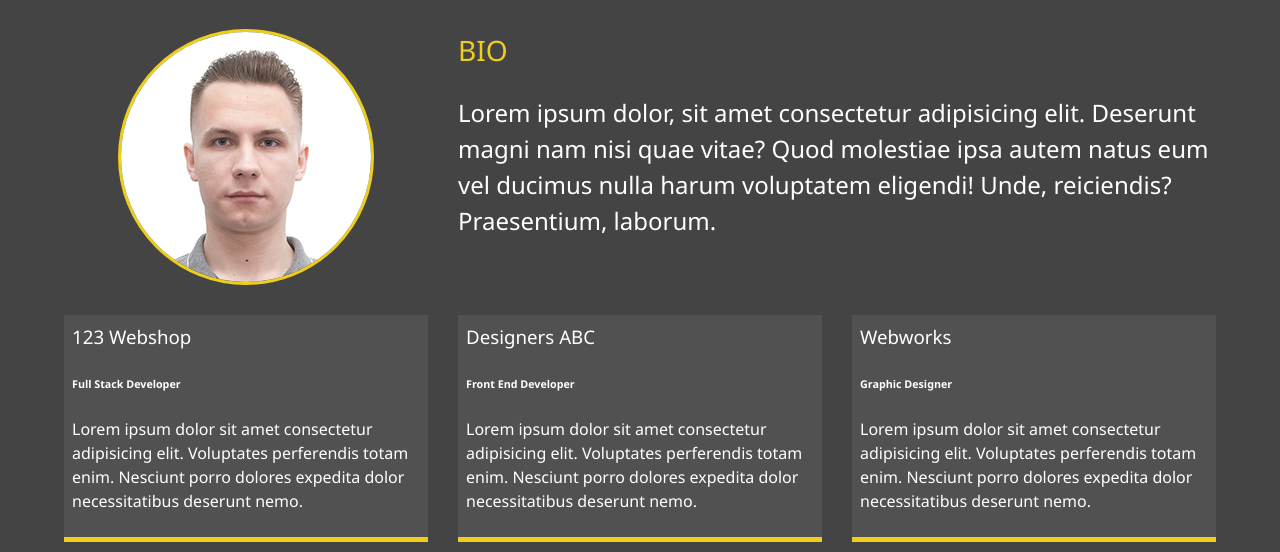
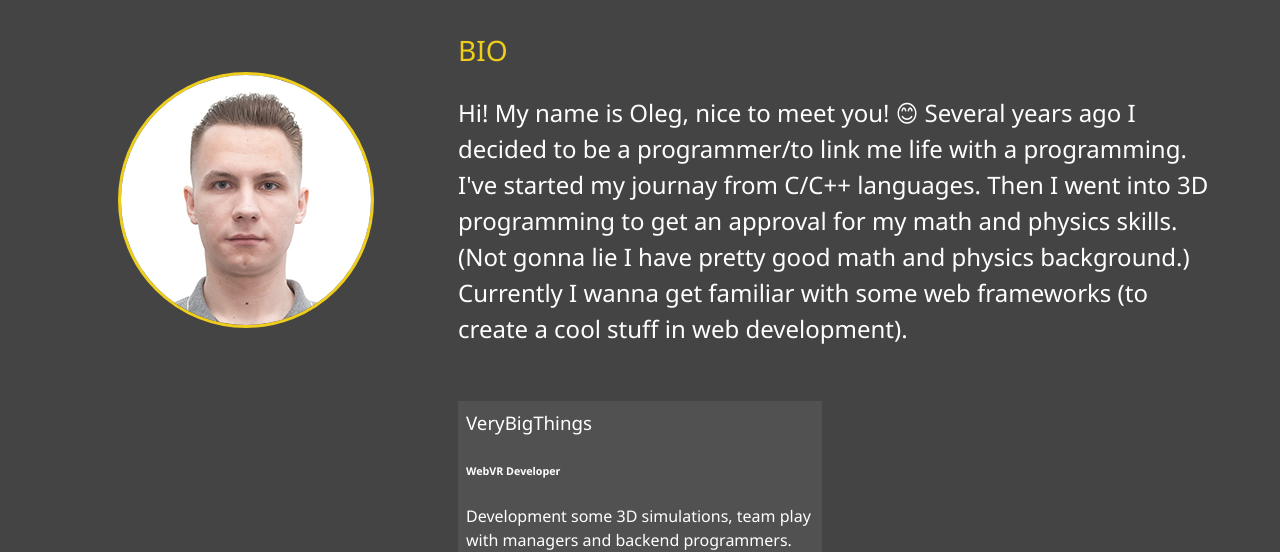
Before and after one commit to saveniukoleg/saveniukoleg-website, a website: page dist/about.html in a window 1280 px wide. Shown: the part 253-805 px from the top of the page. Drawn offline with Linux system fonts and the light colour scheme.

Commit message:
Update About Me page

```diff
--- a/dist/about.html
+++ b/dist/about.html
@@ -1,15 +1,12 @@
 <!DOCTYPE html>
 <html lang="en">
+
 <head>
   <meta charset="UTF-8" />
   <meta name="viewport" content="width=device-width, initial-scale=1.0" />
   <meta http-equiv="X-UA-Compatible" content="ie=edge" />
-    <link
-      rel="stylesheet"
-      href="https://use.fontawesome.com/releases/v5.2.0/css/all.css"
-      integrity="sha384-hWVjflwFxL6sNzntih27bfxkr27PmbbK/iSvJ+a4+0owXq79v+lsFkW54bOGbiDQ"
-      crossorigin="anonymous"
-    />
+  <link rel="stylesheet" href="https://use.fontawesome.com/releases/v5.2.0/css/all.css"
+    integrity="sha384-hWVjflwFxL6sNzntih27bfxkr27PmbbK/iSvJ+a4+0owXq79v+lsFkW54bOGbiDQ" crossorigin="anonymous" />
 
   <link rel="stylesheet" href="css/main.css" />
   <title>About Me</title>
@@ -56,42 +53,23 @@
       <div class="bio">
         <h3 class="text-secondary">BIO</h3>
         <p>
-            Lorem ipsum dolor, sit amet consectetur adipisicing elit. Deserunt
-            magni nam nisi quae vitae? Quod molestiae ipsa autem natus eum vel
-            ducimus nulla harum voluptatem eligendi! Unde, reiciendis?
-            Praesentium, laborum.
-          </p>
-        </div>
-
-        <div class="job job-1">
-          <h3>123 Webshop</h3>
-          <h6>Full Stack Developer</h6>
-          <p>
-            Lorem ipsum dolor sit amet consectetur adipisicing elit. Voluptates
-            perferendis totam enim. Nesciunt porro dolores expedita dolor
-            necessitatibus deserunt nemo.
+          Hi! My name is Oleg, nice to meet you! 😊
+          Several years ago I decided to be a programmer/to link me life with a programming. I've started my journay
+          from C/C++ languages. Then I went into 3D programming to get an approval for my math and physics skills. (Not
+          gonna lie I have pretty good math and physics background.) Currently I wanna get familiar with some web
+          frameworks (to create a cool stuff in web development).
         </p>
       </div>
 
       <div class="job job-2">
-          <h3>Designers ABC</h3>
-          <h6>Front End Developer</h6>
+        <h3>VeryBigThings</h3>
+        <h6>WebVR Developer</h6>
         <p>
-            Lorem ipsum dolor sit amet consectetur adipisicing elit. Voluptates
-            perferendis totam enim. Nesciunt porro dolores expedita dolor
-            necessitatibus deserunt nemo.
+          Development some 3D simulations, team play with managers and backend programmers. Improving company's
+          framework, integrating components into React framework.
         </p>
       </div>
 
-        <div class="job job-3">
-          <h3>Webworks</h3>
-          <h6>Graphic Designer</h6>
-          <p>
-            Lorem ipsum dolor sit amet consectetur adipisicing elit. Voluptates
-            perferendis totam enim. Nesciunt porro dolores expedita dolor
-            necessitatibus deserunt nemo.
-          </p>
-        </div>
     </div>
   </main>
 
@@ -99,4 +77,5 @@
 
   <script src="js/main.js"></script>
 </body>
+
 </html>
```
Lines whose indentation alone changed are shown as unchanged.
